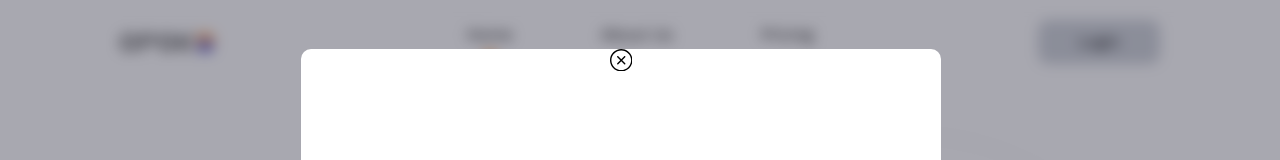
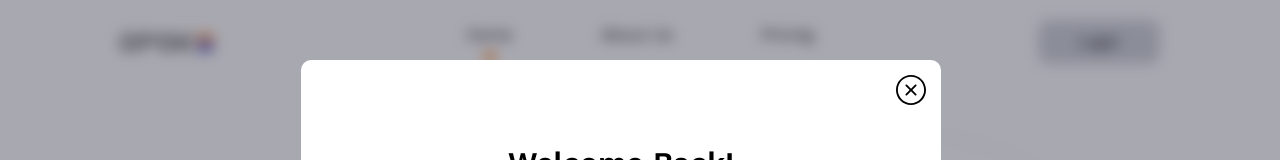
Before and after one commit to Niscolinx/opoko, a React (Vite) app: page / in a window 1280 px wide. Both pictures are taken after a click on the button "Login". Shown: the top 160 px of the page. Built offline with nearby package versions, Linux system fonts and the light colour scheme.

Commit message:
working on auth

```diff
--- a/src/container/Auth.tsx
+++ b/src/container/Auth.tsx
@@ -89,7 +89,7 @@ function Auth() {
         <section className="grid place-content-center w-full h-[100vh]">
           <div className="bg-white rounded-2xl grid place-content-center justify-items-center w-[64rem] gap-8 relative">
             <button className="" onClick={closeDialog}>
-              <SlClose className="text-4xl " />
+              <SlClose className="text-5xl absolute right-0 top-0 m-6" />
             </button>
             {renderAuthPath.get(step)}
           </div>
```
